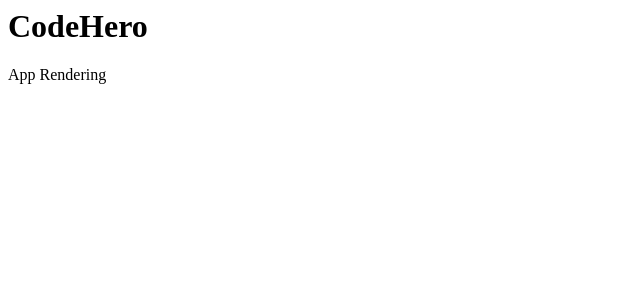
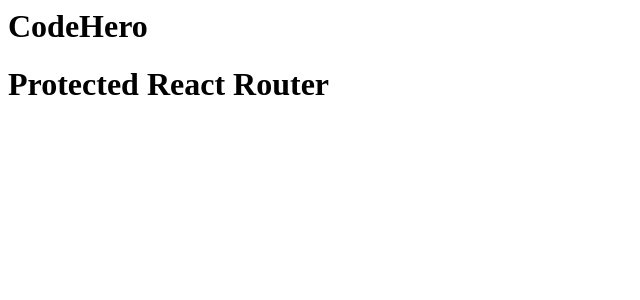
Before and after one commit to CSCodeVelocity/code-hero, a React app: page / in a window 1280 px wide. Shown: the top 300 px of the page, without its empty margins (0-640 px from the left). Built offline with nearby package versions, Linux system fonts and the light colour scheme.

Commit message:
checking out to pull db merge

```diff
--- a/client/App.jsx
+++ b/client/App.jsx
@@ -1,7 +1,14 @@
 import React from 'react';
+import { authPage } from './pages/authPage.jsx';
+import { gamePage } from './pages/gamePage.jsx';
+import { BrowserRouter as Router, Route, Switch } from 'react-router-dom';
 
 const App = () => {
-  return <div>App Rendering</div>;
+  return (
+    <div classname="App">
+      <h1>Protected React Router</h1>
+    </div>
+  );
 };
 
 export default App;
--- a/client/index.js
+++ b/client/index.js
@@ -1,5 +1,11 @@
 import React from 'react';
 import { render } from 'react-dom';
 import App from './App.jsx';
+import { BrowserRouter as Router } from 'react-router-dom';
 
-render(<App />, document.getElementById('root'));
+render(
+  <Router>
+    <App />
+  </Router>,
+  document.getElementById('root')
+);
```
